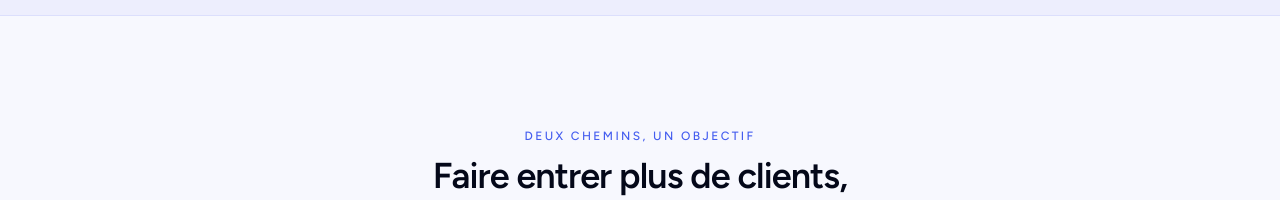
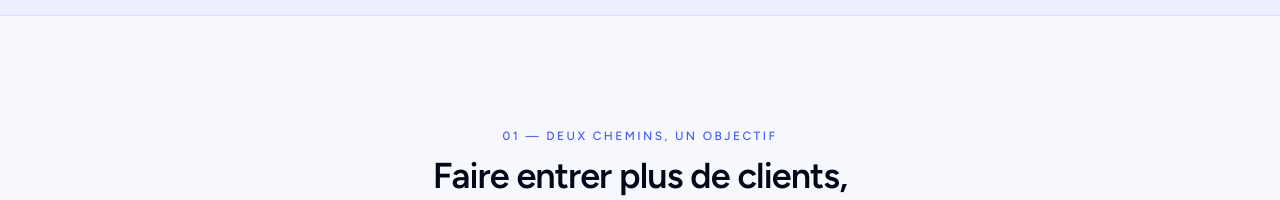
Before and after one commit to jmd971/siboard-consulting-site, a Next.js app: page / in a window 1280 px wide. Shown: the part 1040-1240 px from the top of the page. Built offline with nearby package versions, Linux system fonts and the light colour scheme; no server answers.

Commit message:
feat: add section number 01 to DeuxOffres

```diff
--- a/src/components/home/DeuxOffres.tsx
+++ b/src/components/home/DeuxOffres.tsx
@@ -42,7 +42,7 @@ export function DeuxOffres() {
     <section className="container-page py-20 sm:py-28">
       <div className="mx-auto max-w-2xl text-center">
         <p className="text-xs font-medium uppercase tracking-[0.2em] text-primary">
-          Deux chemins, un objectif
+          01 — Deux chemins, un objectif
         </p>
         <h2 className="mt-3 text-balance text-3xl font-semibold tracking-tight sm:text-4xl">
           Faire entrer plus de clients, sans dépendre de la chance.
```
